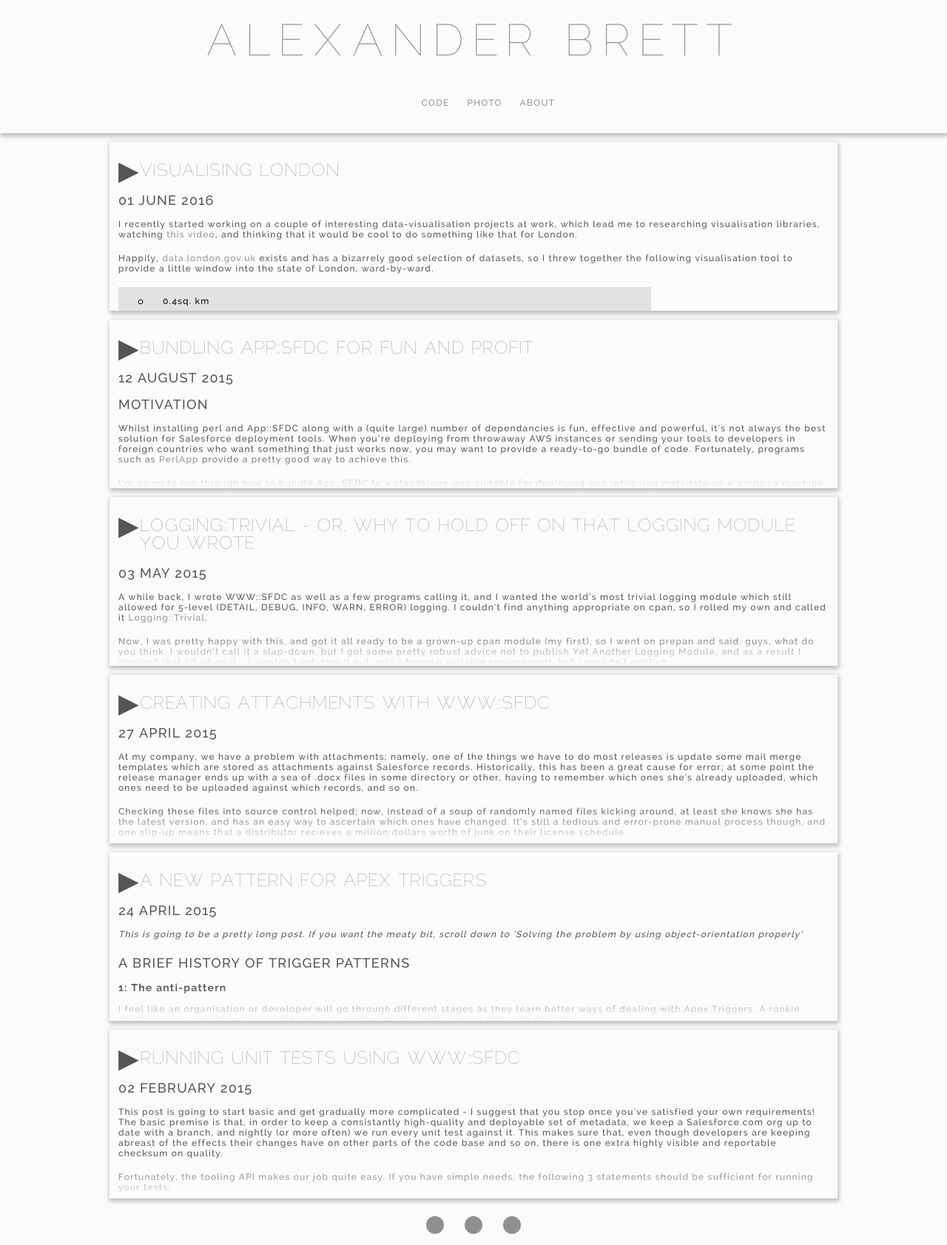
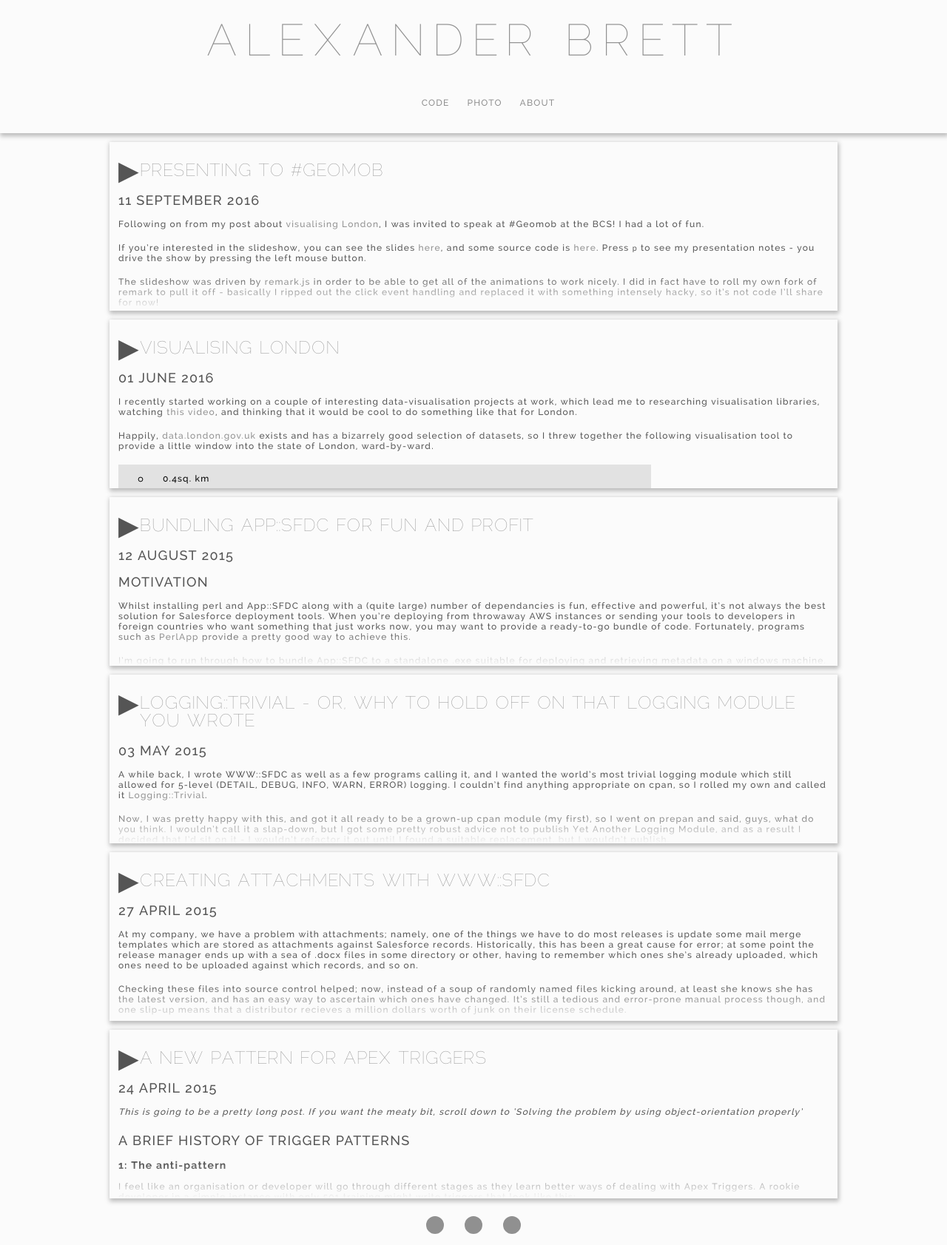
Before and after one commit to alexander-brett/alexander-brett.github.io, a Jekyll site: the page built from index.html, in a window 1280 px wide. Shown: the whole page at 74% size. Built offline with Jekyll 4.4.1, drawn with Linux system fonts in a browser that asks for light colours; a script that is not in the unit is left out; the list of posts is cut into pages by our own code; comment, search, counter and statistics services are not loaded.

Commit message:
Geomob post

```diff
--- /dev/null
+++ b/_posts/2016-09-11-Geomob-Presentation.md
@@ -0,0 +1,24 @@
+---
+title: 'Presenting to #Geomob'
+tags: []
+---
+
+Following on from my post about [visualising London](/2016/06/01/Visualising-London.html),
+I was invited to speak at #Geomob at the BCS! I had a lot of fun.
+
+If you're interested in the slideshow, you can see the slides [here](/london-geomob-presentation.html),
+and some source code is [here](https://github.com/alexander-brett/london-geomob-presentation). Press `p`
+to see my presentation notes - you drive the show by pressing the left mouse button.
+
+The slideshow was driven by [remark.js](https://github.com/gnab/remark) in order to be able
+to get all of the animations to work nicely. I did in fact have to roll my own fork of remark to pull
+it off - basically I ripped out the click event handling and replaced it with something intensely
+hacky, so it's not code I'll share for now!
+
+During and after my talk, this happened!
+
+<blockquote class="twitter-tweet" data-lang="en"><p lang="en" dir="ltr">Tonight&#39;s final <a href="https://twitter.com/hashtag/geomob?src=hash">#geomob</a> speaker: Alexander Brett telling us about his London visualisation <a href="https://t.co/Tt5FuQpRd2">https://t.co/Tt5FuQpRd2</a></p>&mdash; geomob (@geomob) <a href="https://twitter.com/geomob/status/773594604813910017">September 7, 2016</a></blockquote>
+<blockquote class="twitter-tweet" data-lang="en"><p lang="en" dir="ltr">Great set of presentations <a href="https://twitter.com/geomob">@geomob</a>, coding cartography from Alexander Brett won <a href="https://twitter.com/hashtag/locationdata?src=hash">#locationdata</a></p>&mdash; henry_mcneill (@henry_mcneill) <a href="https://twitter.com/henry_mcneill/status/773600530564321280">September 7, 2016</a></blockquote>
+<script async src="//platform.twitter.com/widgets.js" charset="utf-8"></script>
+
+Thank you everyone!
--- a/_sass/main.sass
+++ b/_sass/main.sass
@@ -291,3 +291,8 @@ header
     z-index: 99
     background: transparent
     padding-right: 2px
+
+.twitter-tweet
+  width: 50%
+  @include shadow()
+  padding: 10px
```
